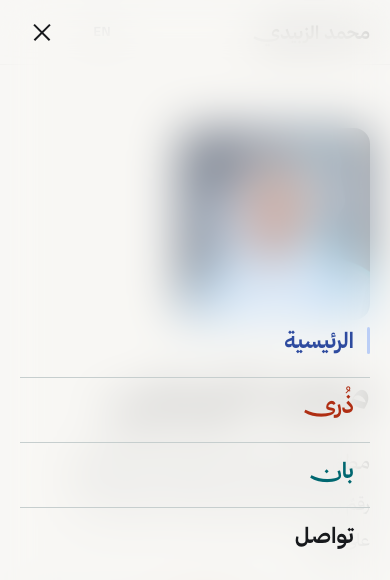
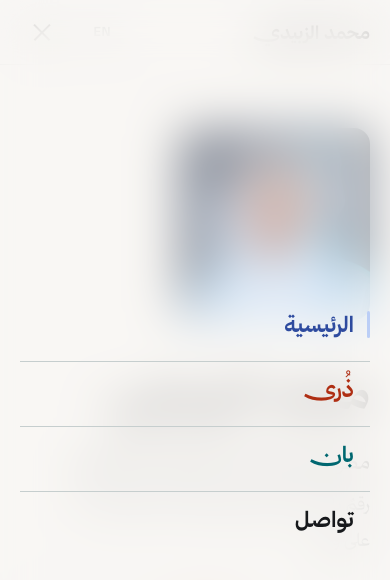
Before and after one commit to E7Aiq/MyWebb, a plain HTML site: page index.html in a window 390 px wide. Both pictures are taken after a click on the button "قائمة التنقل". Shown: the top 580 px of the page. Drawn offline with Linux system fonts and the light colour scheme.

Commit message:
Update viewport meta tag for improved responsive behavior and add backdrop filter adjustments for mobile navigation

```diff
--- a/css/responsive.css
+++ b/css/responsive.css
@@ -14,6 +14,15 @@
 /* ── ≤48rem (768px): قائمة الجوال ─────────────────────────────────────── */
 @media (max-width: 48rem){
 
+  /* backdrop-filter على النافبار يجعل position:fixed للقائمة نسبياً
+     لارتفاع الشريط (~4rem) في Safari الحقيقي — يُقصّ اللوح ويحتاج تمريراً
+     داخلياً. خلفية صلبة على الجوال بدل الزجاج. */
+  .navbar{
+    background: var(--bg-canvas);
+    -webkit-backdrop-filter: none;
+    backdrop-filter: none;
+  }
+
   .mobile-toggle{
     display: flex;
     align-items: center;
@@ -28,48 +37,48 @@
   .mobile-toggle.active span:nth-child(2){ opacity: 0; }
   .mobile-toggle.active span:nth-child(3){ transform: translateY(-6.5px) rotate(-45deg); }
 
-  /* لوح منزلق يبدأ تحت الشريط العلوي فيبقى الشعار ظاهراً، وخلفيّته صلبة لا
-     زجاجية كي لا يظهر محتوى الصفحة خلفه — كان زجاج الـ٧٠٪ يكشف الهيرو
-     فتبدو القائمة مكسورة ومزدحمة. قائمة عمودية من الأعلى بفواصل رفيعة. */
+  /* لوح كامل الشاشة: dvh/svh + safe-area — لا inset:0 مع 100vh (يُقصّ في
+     Safari). يُنقل إلى body من main.js ليتخطّى أي containing block متبقٍ.
+     blur/dim للصفحة خلفه؛ البنود الأربعة تتوسّط بلا تمرير داخلي. */
   .nav-links{
     position: fixed;
-    inset: 0;
+    inset-block-start: 0;
+    inset-inline: 0;
+    inline-size: 100%;
+    block-size: 100svh;
+    max-block-size: 100svh;
+    block-size: 100dvh;
+    max-block-size: 100dvh;
     z-index: 1050;
     flex-direction: column;
     align-items: stretch;
     justify-content: center;
     gap: var(--s-2);
-    padding:
-      calc(var(--nav-h) + env(safe-area-inset-top) + var(--s-4))
-      var(--gutter)
-      calc(var(--s-12) + env(safe-area-inset-bottom));
-    background: color-mix(in oklab, var(--bg-canvas) 52%, transparent);
+    padding-inline: var(--gutter);
+    padding-block:
+      calc(env(safe-area-inset-top, 0px) + var(--s-4))
+      calc(env(safe-area-inset-bottom, 0px) + var(--s-4));
+    background: color-mix(in oklab, var(--bg-canvas) 58%, transparent);
     -webkit-backdrop-filter: saturate(180%) blur(24px);
     backdrop-filter: saturate(180%) blur(24px);
     box-shadow: var(--shadow-2);
     transform: translateX(100%);      /* RTL: يدخل من اليمين */
     visibility: hidden;
-    max-block-size: 100dvh;
-    max-block-size: 100svh;
     transition:
       transform var(--dur-mid) var(--ease-out),
       visibility var(--dur-mid) linear;
-    overflow-y: auto;
-    overscroll-behavior: contain;
-    -webkit-overflow-scrolling: touch;
+    overflow: hidden;
+    overscroll-behavior: none;
   }
   .nav-links.active{ transform: translateX(0); visibility: visible; }
 
-  html.nav-open,
+  html.nav-open{
+    overflow: hidden;
+    overscroll-behavior: none;
+  }
   html.nav-open body{
     overflow: hidden;
-  }
-
-  /* الشريط العلوي يصير صلباً عند فتح القائمة فلا يتسرّب الهيرو من خلفه */
-  .navbar:has(.nav-links.active){
-    background: var(--bg-canvas);
-    -webkit-backdrop-filter: none;
-    backdrop-filter: none;
+    overscroll-behavior: none;
   }
 
   .nav-links li{ inline-size: 100%; }
--- a/index.html
+++ b/index.html
@@ -2,7 +2,7 @@
 <html lang="ar" dir="rtl">
 <head>
     <meta charset="UTF-8">
-    <meta name="viewport" content="width=device-width, initial-scale=1.0">
+    <meta name="viewport" content="width=device-width, initial-scale=1.0, viewport-fit=cover">
     <meta name="color-scheme" content="light">
     <meta name="description" content="محمد الزبيدي - محلل بيانات متخصص في SQL و Power BI و Python" data-en-content="Mohammed Alzobaidi — data analyst working in SQL, Power BI and Python">
     <title data-en="Mohammed Alzobaidi | Data Analyst">محمد الزبيدي | محلل بيانات</title>
--- a/main.js
+++ b/main.js
@@ -19,15 +19,66 @@
     // ── قائمة الجوال ──────────────────────────────────────────────────────
     const mobileToggle = document.getElementById('mobileToggle');
     const navLinks = document.getElementById('navLinks');
+    const MOBILE_NAV_MQ = window.matchMedia('(max-width: 48rem)');
 
     if (mobileToggle && navLinks) {
+        let navLinksHome = null;
+        let navLinksBefore = null;
+        let lockedScrollY = 0;
+
+        // fixed داخل navbar + backdrop-filter يُقصّ اللوح في Safari الحقيقي
+        const mountNavOverlay = () => {
+            if (!MOBILE_NAV_MQ.matches || navLinks.parentElement === document.body) return;
+            navLinksHome = navLinks.parentElement;
+            navLinksBefore = navLinks.nextElementSibling;
+            document.body.appendChild(navLinks);
+        };
+
+        const unmountNavOverlay = () => {
+            if (!navLinksHome || navLinks.parentElement !== document.body) return;
+            navLinksHome.insertBefore(navLinks, navLinksBefore);
+        };
+
+        const lockPageScroll = () => {
+            lockedScrollY = window.scrollY;
+            document.body.style.position = 'fixed';
+            document.body.style.top = `-${lockedScrollY}px`;
+            document.body.style.left = '0';
+            document.body.style.right = '0';
+            document.body.style.width = '100%';
+        };
+
+        const unlockPageScroll = () => {
+            document.body.style.position = '';
+            document.body.style.top = '';
+            document.body.style.left = '';
+            document.body.style.right = '';
+            document.body.style.width = '';
+            window.scrollTo(0, lockedScrollY);
+        };
+
         const setOpen = (open) => {
             mobileToggle.classList.toggle('active', open);
             navLinks.classList.toggle('active', open);
             document.documentElement.classList.toggle('nav-open', open);
             mobileToggle.setAttribute('aria-expanded', String(open));
-            if (open) navLinks.scrollTop = 0;
+            if (open) {
+                mountNavOverlay();
+                navLinks.scrollTop = 0;
+                lockPageScroll();
+            } else {
+                unlockPageScroll();
+            }
         };
+
+        const syncNavOverlay = () => {
+            if (MOBILE_NAV_MQ.matches) mountNavOverlay();
+            else {
+                if (navLinks.classList.contains('active')) setOpen(false);
+                unmountNavOverlay();
+            }
+        };
+
         mobileToggle.setAttribute('aria-expanded', 'false');
         mobileToggle.setAttribute('aria-controls', 'navLinks');
 
@@ -50,6 +101,9 @@
                 mobileToggle.focus();
             }
         });
+
+        syncNavOverlay();
+        MOBILE_NAV_MQ.addEventListener('change', syncNavOverlay);
     }
 
     // ── إبراز الرابط النشط ────────────────────────────────────────────────
```
Also changed, not shown: article.html (+1 -1 lines), articles.html (+1 -1 lines), project-details.html (+1 -1 lines), projects.html (+1 -1 lines), work-with-me/index.html (+1 -1 lines).
